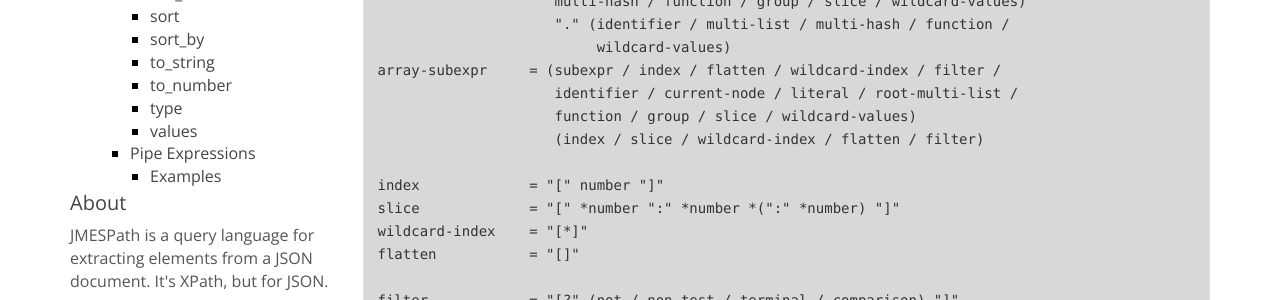
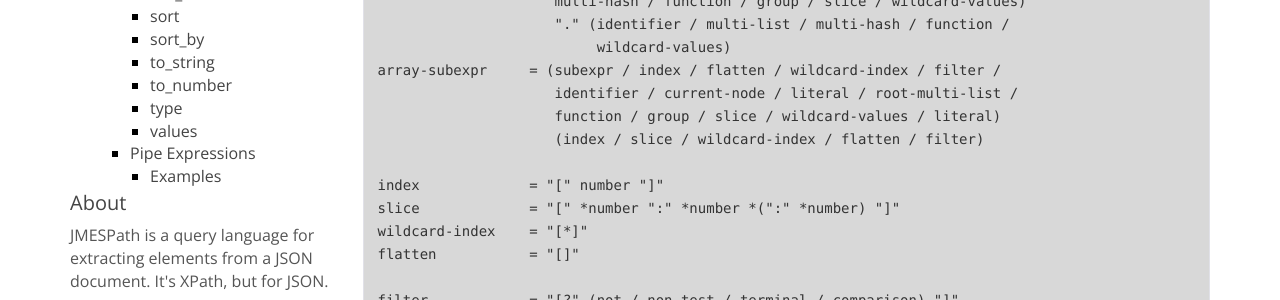
Before and after one commit to jmespath/jmespath.site, a Sphinx documentation site: the page built from docs/specification.rst, in a window 1280 px wide and 1400 px high, scrolled down 366 px. Shown: the part 704-1004 px from the top of the window. Built offline with Sphinx 7.4.7, drawn with Linux system fonts in a browser that asks for light colours; comment, search, counter and statistics services are not loaded; some of the changed text lies outside the part shown.

Commit message:
Allow literal array-subexr and fix for unescaped-literal

```diff
--- a/docs/jmespath-grammar.txt
+++ b/docs/jmespath-grammar.txt
@@ -22,7 +22,7 @@
                           wildcard-values)
 array-subexpr     = (subexpr / index / flatten / wildcard-index / filter /
                      identifier / current-node / literal / root-multi-list /
-                     function / group / slice / wildcard-values)
+                     function / group / slice / wildcard-values / literal)
                      (index / slice / wildcard-index / flatten / filter)
 
 index             = "[" number "]"
```
Also changed, not shown: other parts of docs/jmespath-grammar.txt (+1 -1 lines).
